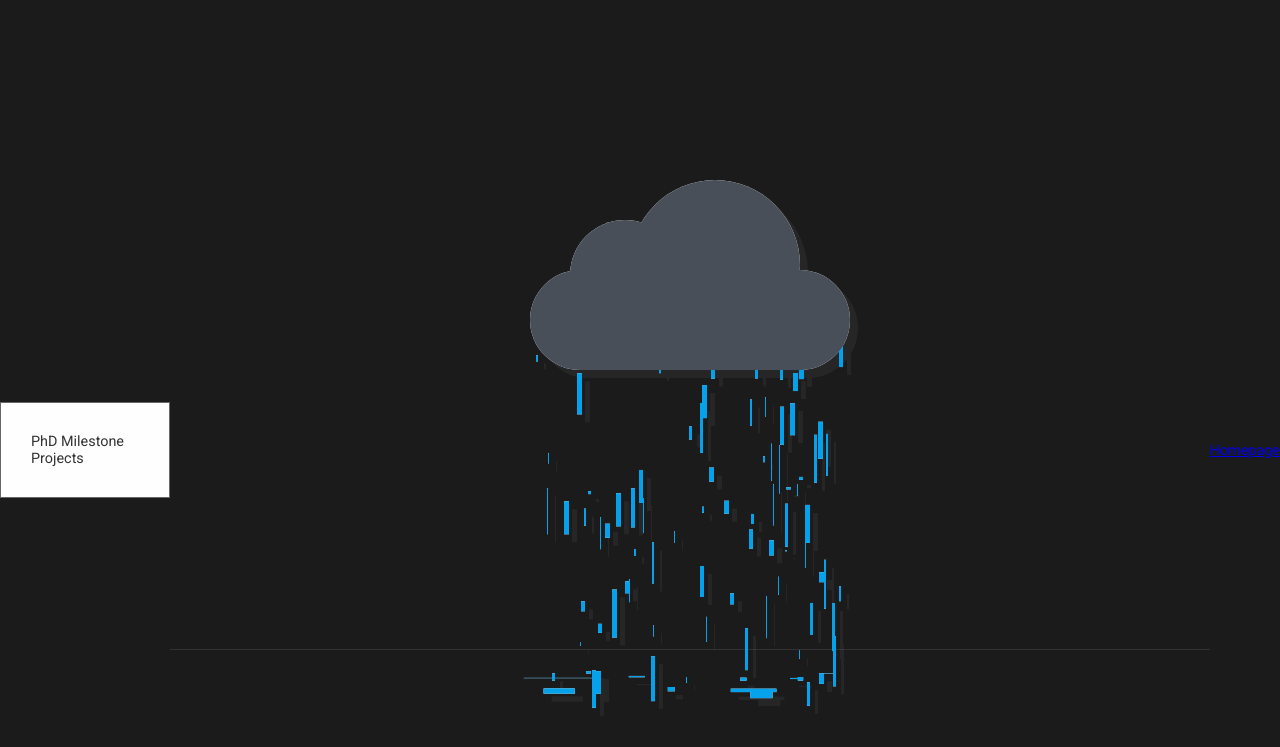
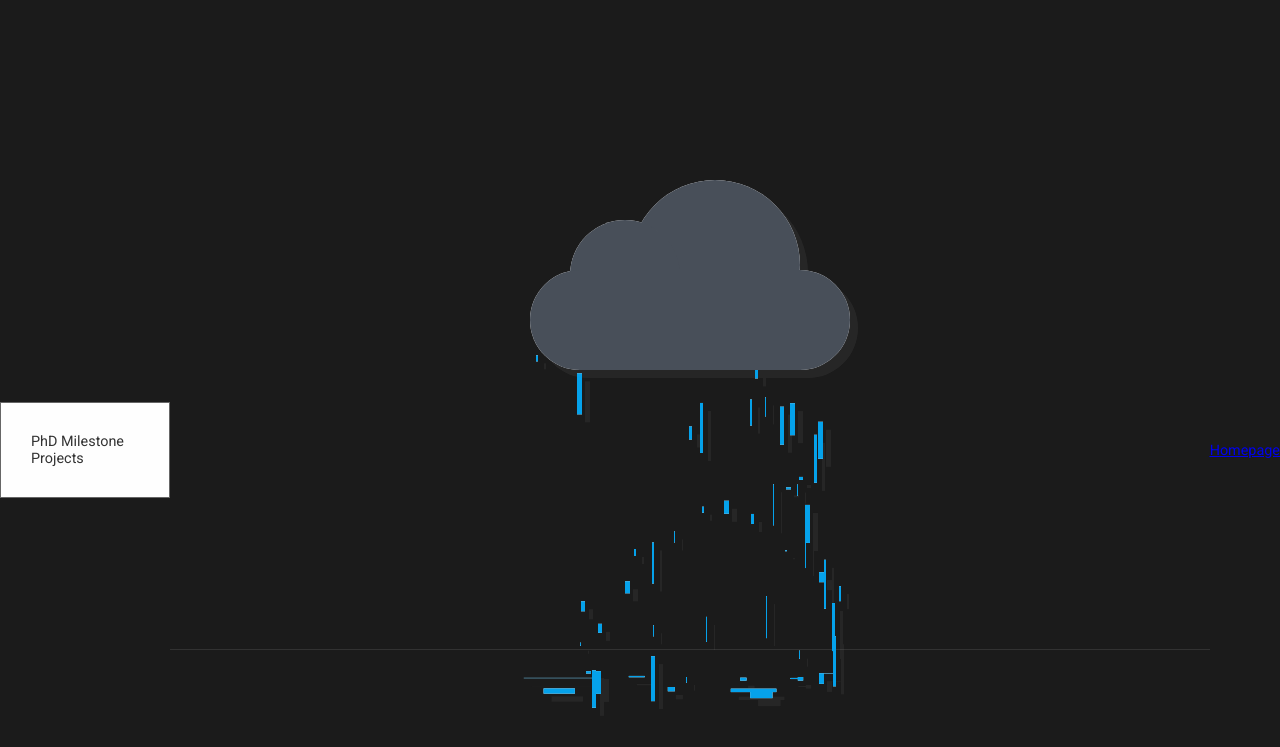
Before and after one commit to cesail/cesail.github.io, a Jekyll site: the page built from projects/index.html, in a window 1280 px wide. Shown: the top 747 px of the page. Built offline with Jekyll 4.4.1, drawn with Linux system fonts in a browser that asks for light colours; some web fonts are replaced.

Commit message:
Update animation.css

```diff
--- a/assets/css/animation.css
+++ b/assets/css/animation.css
@@ -59,8 +59,7 @@
     background: #05a2eb;
     width: 2px;
     height: 10px;
-    transform: bottom;
-    animation: animate 2s linear infinite;
+    animation: animate 2s linear forwards;
 }
 @keyframes animate {
     0% {
```
